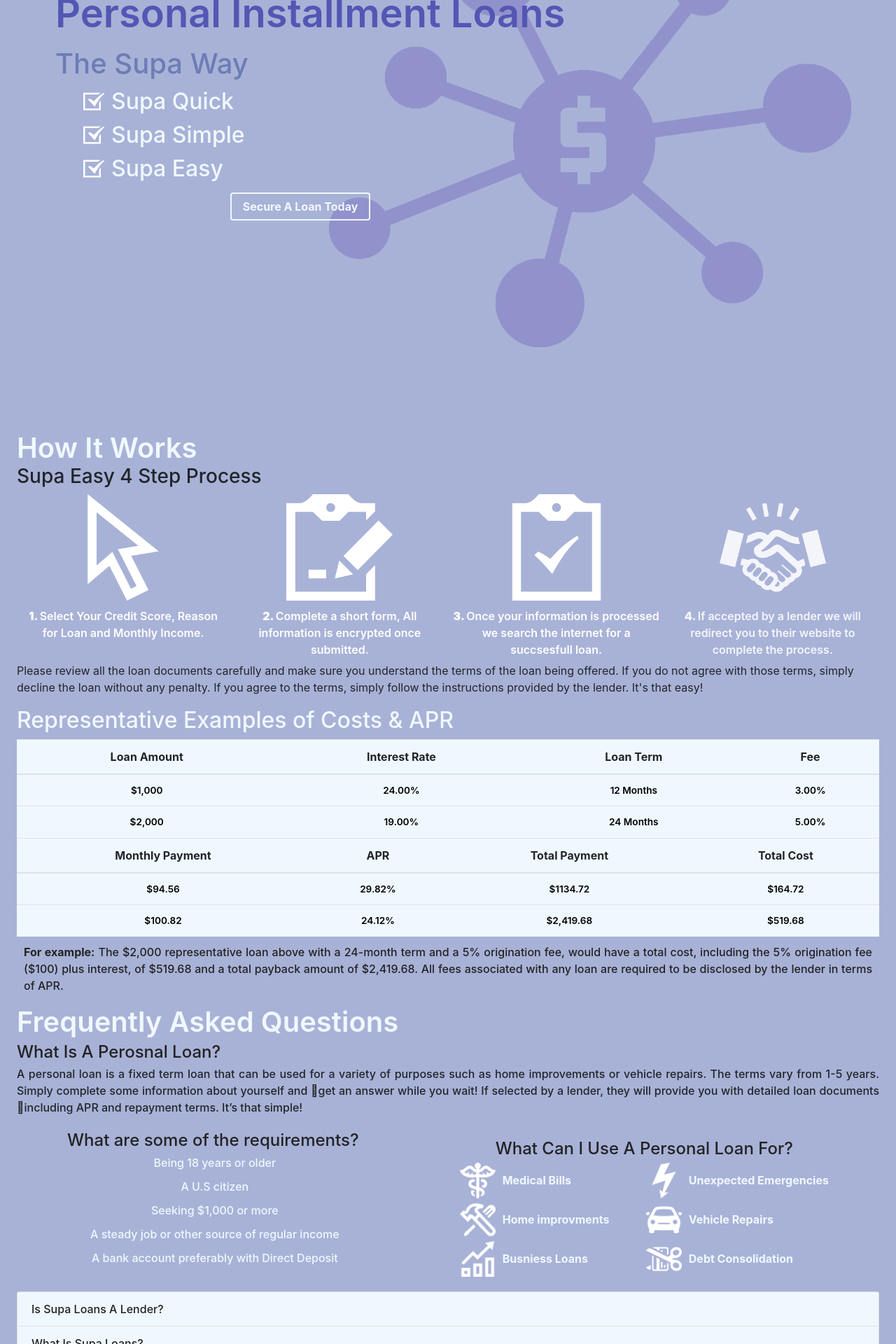
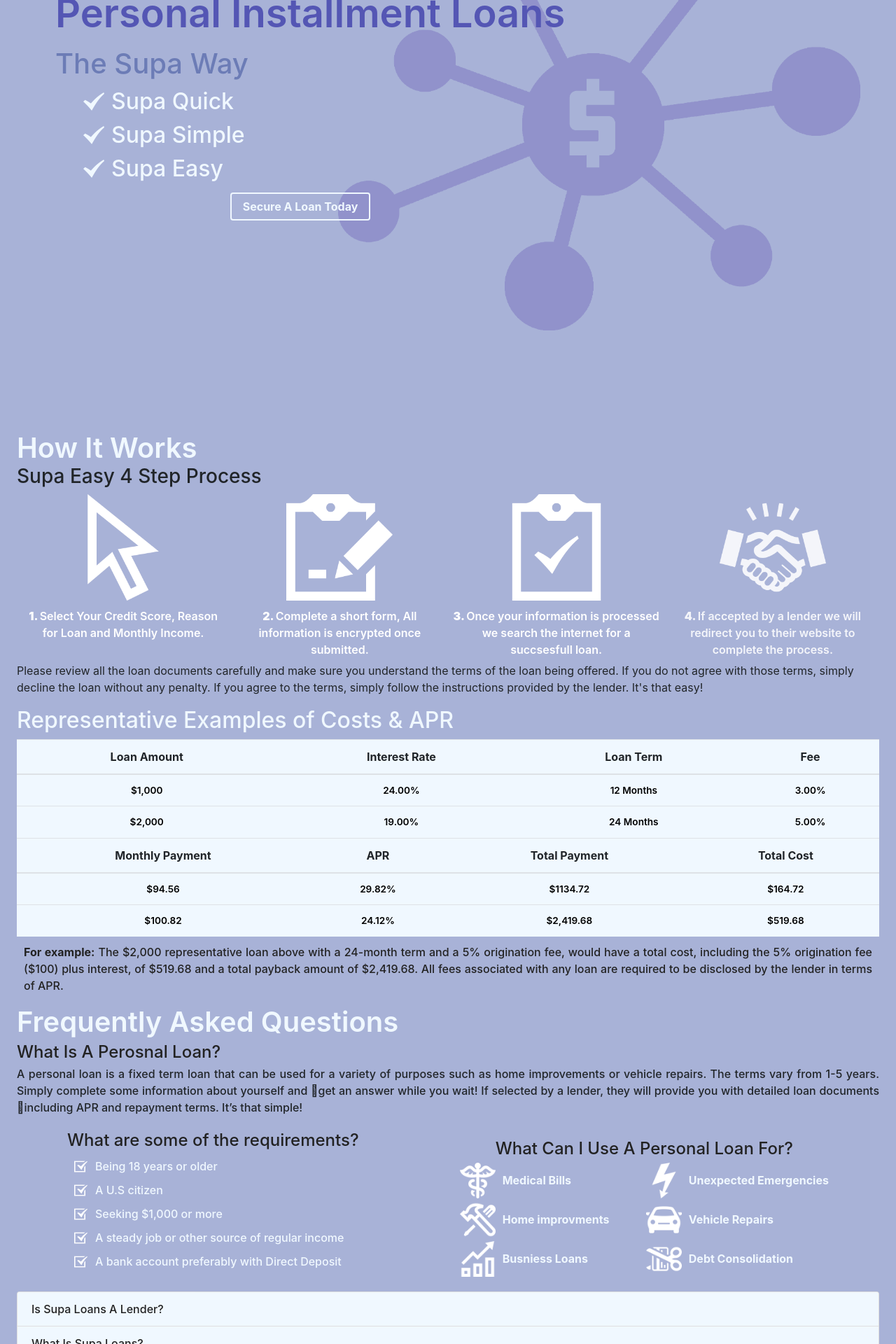
Before and after one commit to jlcdmp/supa-loans, a React (Create React App) app: page / in a window 1280 px wide. Shown: the part 260-2180 px from the top of the page at 70% size. Built offline with nearby package versions, Linux system fonts and the light colour scheme.

Commit message:
minor styling changes to jumbo image faq list

```diff
--- a/src/App.js
+++ b/src/App.js
@@ -3,7 +3,6 @@
 import Home from './Components/Home';
 import How from './Components/How'
 import Faq from './Components/Faq'
-import Fees from './Components/Fees'
 import Apply from './Components/Apply'
 import Navigation from './Components/Navigation'
 import { Router } from '@reach/router'
@@ -14,11 +13,10 @@
   return (
     <div className='hello'>
       <Navigation />
-      <Router>
+      <Router primary={false} >
         <Home path='/' />
         <How path='/how' />
         <Faq path='/faq' />
-        <Fees path='/fees' />
         <Apply path='apply' />
       </Router>
     </div>
--- a/src/CSS/Faq.css
+++ b/src/CSS/Faq.css
@@ -1,7 +1,7 @@
 ol{
   padding-left: 5px;
-  list-style:none;
   margin:5px;
+  list-style: none;
 }
 
 .faq-container p{
@@ -16,11 +16,18 @@
 }
 
 ol li{
-  padding:0 0 10px 0;
+  padding:5px 0 5px 30px;
   font-weight: 450;
-  text-align: center;
-  color: aliceblue
+  color: aliceblue;
+  background-image: url("../images/checkbox.png");
+  background-repeat: no-repeat;
+  background-size: 19px;
+  text-align: left;
+  background-position: left center;
 }
+
+
+
 
 
 .faq-card-container{
@@ -82,11 +89,7 @@
 }
 
 
-ol li{
-  text-align: left;
-  list-style-type: disc;
-  margin-left: 20px
-}
+
 }
 
 
--- a/src/CSS/Jumbo.css
+++ b/src/CSS/Jumbo.css
@@ -17,7 +17,7 @@
   height:85vh;
   }
 
-  button.btn.btn-primary{
+  a.btn.btn-primary{
       justify-self: center;
       margin:10px !important;
 
@@ -42,8 +42,8 @@
 height:75%;
 position: absolute;
 z-index: 1;
-top:10%;
-right: 5%
+top:7%;
+right: 4%
 }
 
 
@@ -94,7 +94,7 @@
 
 
 .list li{
-  background-image: url(../images/checkbox.png);
+  background-image: url(../images/tick.png);
   background-repeat: no-repeat;
   background-size: 30px;
   background-position: left center;
@@ -106,8 +106,8 @@
 
 
 
-button.btn.btn-primary{
-  background-color: transparent;
+a.btn.btn-primary{
+  background-color: transparent ;
   border:aliceblue solid 2px ;
   color:aliceblue;
   font-weight: 650;
--- a/src/Components/Faq.jsx
+++ b/src/Components/Faq.jsx
@@ -7,7 +7,7 @@
 
   render() {
     return (
-      <div className='faq'>
+      <div className='faq' ref={"faq"}>
         <h2 className='page-title' >Frequently Asked Questions</h2>
 
         <div className='faq-container'>
@@ -119,7 +119,7 @@
             </Card>
 
 
-            <Card>
+            <Card ref={'fees'}>
               <Accordion.Toggle as={Card.Header} variant="link" eventKey="3">
                 What Are The Fee's?
       </Accordion.Toggle>
--- a/src/Components/Fees.jsx
+++ /dev/null
@@ -1,15 +0,0 @@
-import React, { Component } from 'react';
-
-class Fees extends Component {
-  state = {}
-
-  render() {
-    return (
-      <div>
-        <p>fees</p>
-      </div>
-    );
-  }
-}
-
-export default Fees;
--- a/src/Components/How.jsx
+++ b/src/Components/How.jsx
@@ -8,7 +8,7 @@
 
   render() {
     return (
-      <div className='how'>
+      <div className='how' ref={'how'}>
         <div className='how-content'>
           <h2 className='page-title' >How It Works</h2>
           <h3>Supa Easy 4 Step Process</h3>
--- a/src/Components/Jumbo.jsx
+++ b/src/Components/Jumbo.jsx
@@ -27,7 +27,7 @@
         </ul>
 
 
-        <Button>Secure A Loan Today</Button>
+        <Button href={'apply'} >Secure A Loan Today</Button>
 
       </div>
 
--- a/src/Components/navigation.jsx
+++ b/src/Components/navigation.jsx
@@ -21,8 +21,8 @@
 
         <Nav className="navigation">
 
-          <Link className='nav-link' to='/'>Home</Link>
-          <Link className='nav-link' to='/how'>How It Works</Link>
+          <Link className='nav-link' to='/' >Home</Link>
+          <Link className='nav-link' to='/how' >How It Works</Link>
           <Link className='nav-link' to='/Faq'>Questions</Link>
           <Link className='nav-link' to='/Fees'>Fees</Link>
 
```
Also changed, not shown: src/images/tick.png (added).
